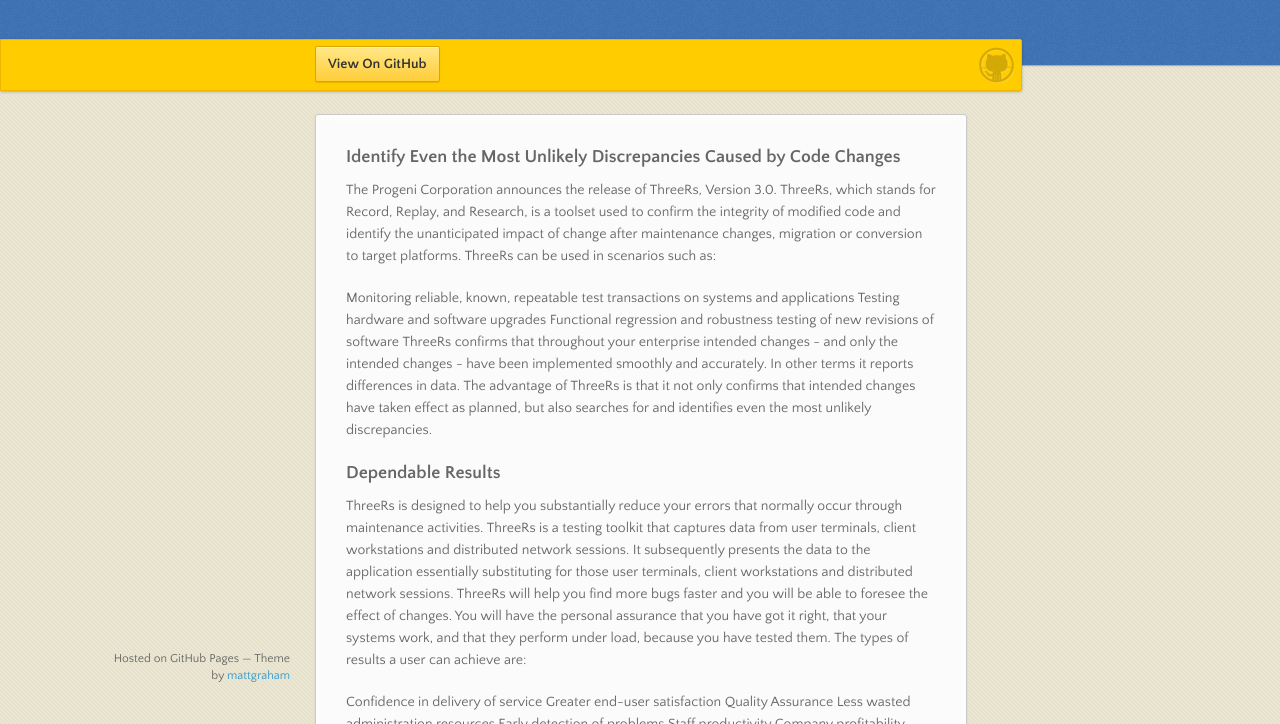
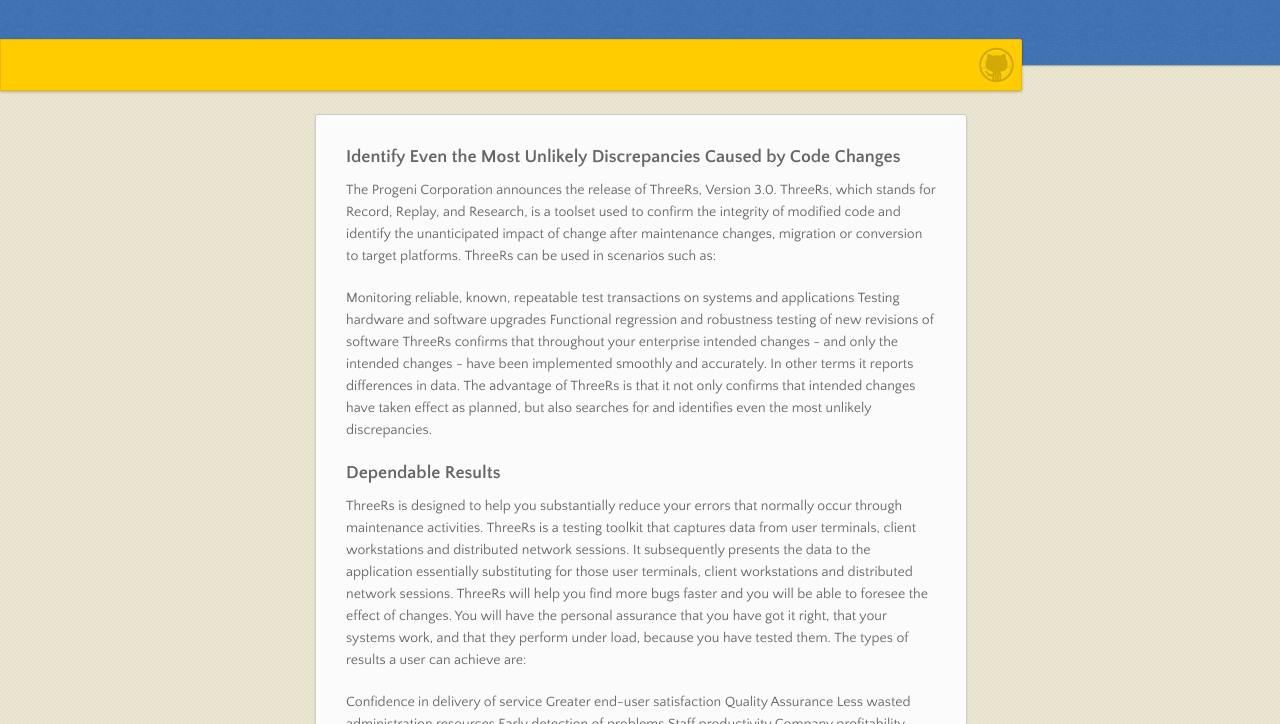
Before and after one commit to quantum-os/quantum-os.github.io, a plain HTML site: page index.html in a window 1280 px wide. Shown: the part 76-800 px from the top of the page. Drawn offline with nearby package versions, Linux system fonts and the light colour scheme.

Commit message:
Update index.html

```diff
--- a/index.html
+++ b/index.html
@@ -24,7 +24,7 @@
       <div id="banner">
         <span id="logo"></span>
 
-        <a href="https://github.com/quantum-os" class="button fork"><strong>View On GitHub</strong></a>
+
       </div><!-- end banner -->
 
     <div class="wrapper">
@@ -127,9 +127,7 @@
 Compare Report Customization screen
 All screens are linked to the "Command Central" main window.</p>
       </section>
-      <footer>
-        <p><small>Hosted on GitHub Pages &mdash; Theme by <a href="https://twitter.com/michigangraham">mattgraham</a></small></p>
-      </footer>
+
     </div>
     <!--[if !IE]><script>fixScale(document);</script><![endif]-->
 
```
